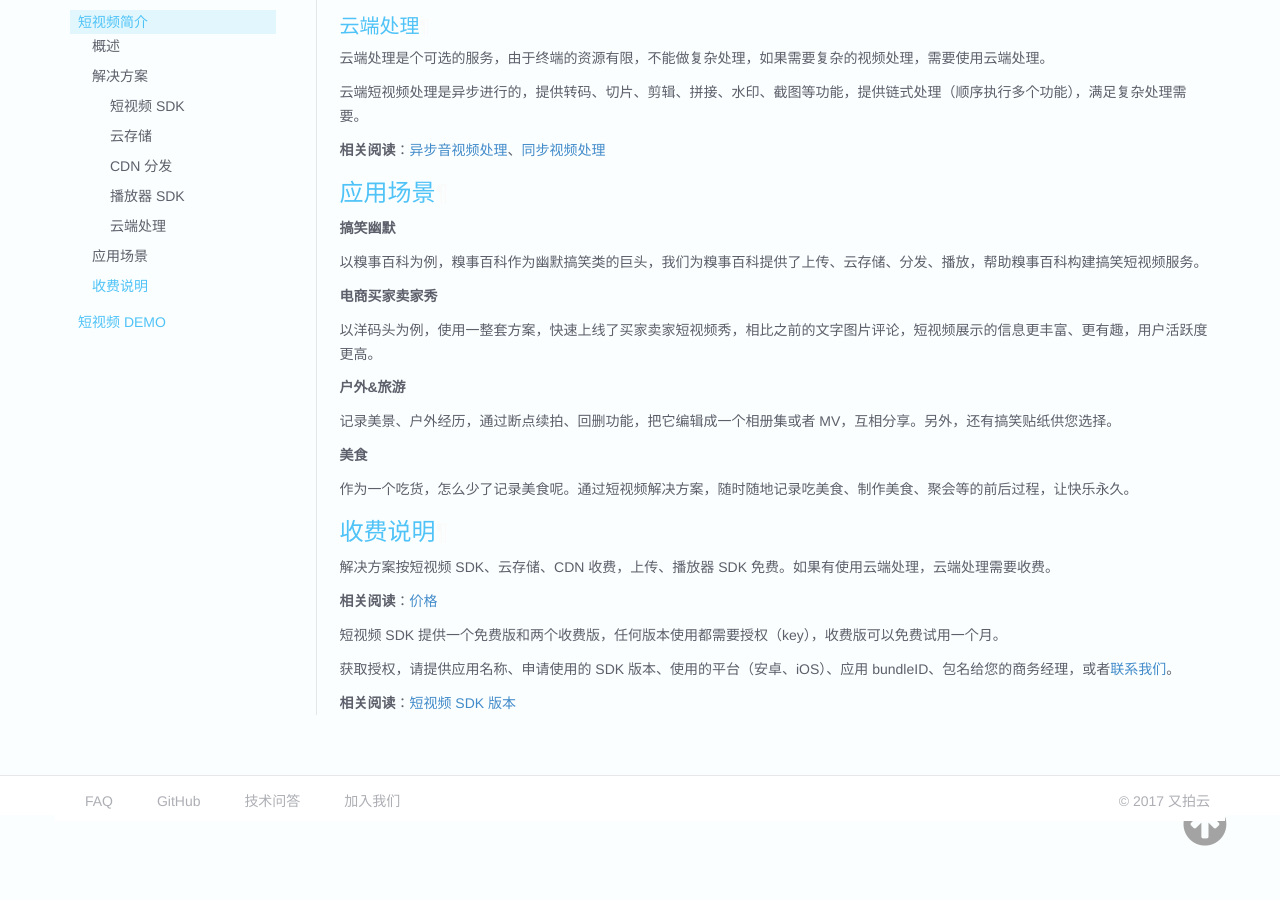
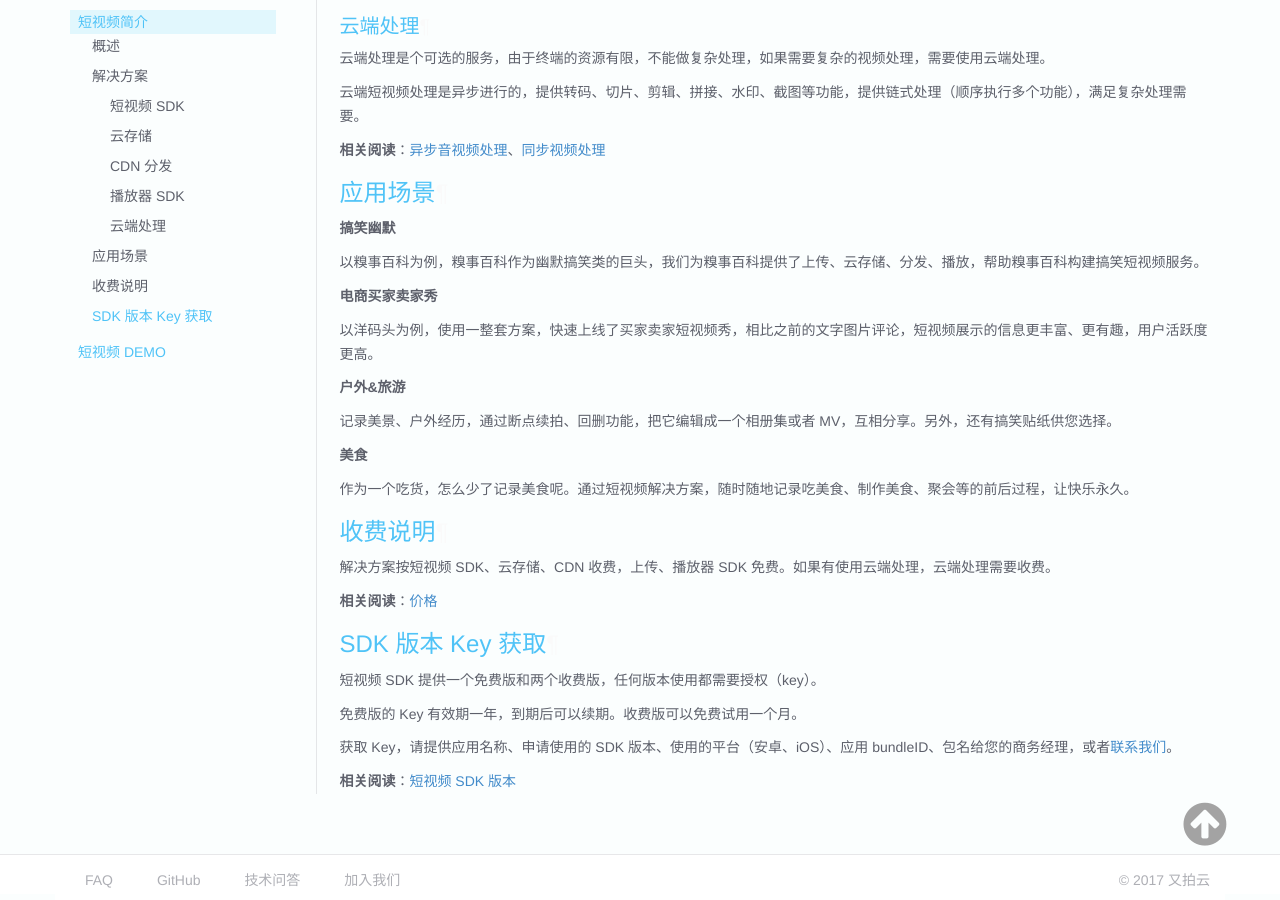
Before and after one commit to upyun/docs, an MkDocs documentation site: the page built from sources/video/index.md, in a window 1280 px wide and 900 px high, scrolled down 2933 px. Built offline with MkDocs 1.6.1, drawn with Linux system fonts in a browser that asks for light colours; old or Windows-style settings are respelled for this version of MkDocs.

Commit message:
Video 1.0.1 update

```diff
--- a/sources/video/index.md
+++ b/sources/video/index.md
@@ -97,14 +97,21 @@
 作为一个吃货，怎么少了记录美食呢。通过短视频解决方案，随时随地记录吃美食、制作美食、聚会等的前后过程，让快乐永久。
 
 
+<a name="charges_notes"></a>
 ## 收费说明
 
 解决方案按短视频 SDK、云存储、CDN 收费，上传、播放器 SDK 免费。如果有使用云端处理，云端处理需要收费。
 
 **相关阅读**：[价格](https://www.upyun.com/products/short-video#section-pricing)
 
-短视频 SDK 提供一个免费版和两个收费版，任何版本使用都需要授权（key），收费版可以免费试用一个月。
 
-获取授权，请提供应用名称、申请使用的 SDK 版本、使用的平台（安卓、iOS）、应用 bundleID、包名给您的商务经理，或者[联系我们](https://www.upyun.com/contact)。
+<a name="SDK_Key"></a>
+## SDK 版本 Key 获取
+
+短视频 SDK 提供一个免费版和两个收费版，任何版本使用都需要授权（key）。
+
+免费版的 Key 有效期一年，到期后可以续期。收费版可以免费试用一个月。
+
+获取 Key，请提供应用名称、申请使用的 SDK 版本、使用的平台（安卓、iOS）、应用 bundleID、包名给您的商务经理，或者[联系我们](https://www.upyun.com/contact)。
 
 **相关阅读**：[短视频 SDK 版本](https://www.upyun.com/products/short-video#section-version)
```
